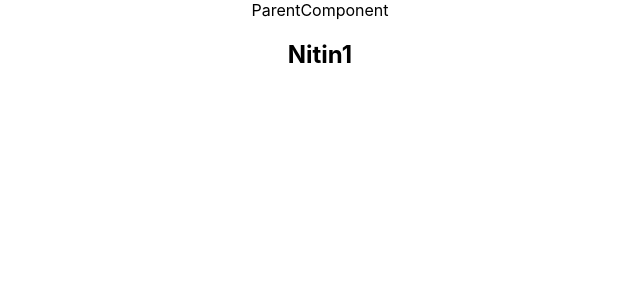
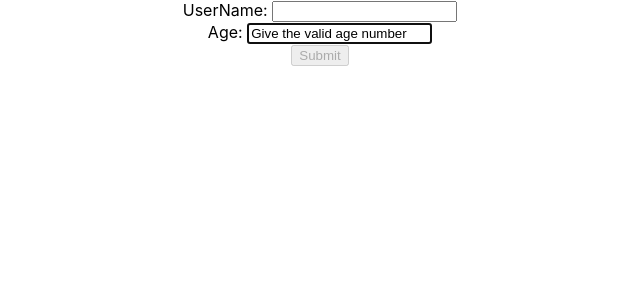
Before and after one commit to nitinbly84/hello-world, a React (Create React App) app: page / in a window 1280 px wide. Shown: the top 300 px of the page, without its empty margins (320-960 px from the left). Built offline with nearby package versions, Linux system fonts and the light colour scheme.

Commit message:
Updated for ref

```diff
--- a/src/App.js
+++ b/src/App.js
@@ -8,10 +8,11 @@ import CustomEvent from './components/EventHandling'
 import ParentComponent from './parentChildComponents/ParentComponent';
 import NamesList from './listingComponents/Listing'
 import CssProcessor from './components/CSSComponent'
-import NormalForm from './components/FormProcess';
+import NormalForm from './formWithRefComponents/FormProcess';
 import LifecycleA from './components/LifecycleComponent';
 import FragmentSample2, { FragmentSample } from './components/Fragment'
 import Parent from './pureComponents/Parent'
+import RefForm from './formWithRefComponents/RefForm';
 
 // https://codesandbox.io/p/sandbox/00254q4n6p?file=%2Fsrc%2Findex.js
 
@@ -24,8 +25,9 @@ function App() {
     // To format the code, select the code to format & press Ctrl+K then Ctrl+F
     return (
         <div className="App">
-            <Parent />
-            {/*<FragmentSample2 />
+            <RefForm />
+            {/*<Parent />
+            <FragmentSample2 />
             <LifecycleA name='props'/>
             <NormalForm />
             <CssProcessor position={1} name={'primary'}/>
--- /dev/null
+++ b/src/formWithRefComponents/RefForm.js
@@ -0,0 +1,103 @@
+import React, { Component } from 'react'
+
+class RefForm extends Component {
+
+    constructor() {
+        super();
+        this.state = {
+            userName: "",
+            age: "",
+            disableSubmit: true,
+            // this is bit older way
+            callBackRef: null
+        }
+        // creating reference to use it to attach to some element in render() & then later call focus()
+        // to put focus on the elelment when the page is rendered
+        this.focusRef = React.createRef()
+
+        // React.createRef() creates a wrapper object around the element it is pointed to
+        // & then that elelment is referred by 'current'
+        // but setCallBackRef arrow function is attached to the element itself & that element is passed
+        // & so that element can be referred directly without using 'current'
+        this.setCallBackRef = element => {
+            this.callBackRef = element
+        }
+    }
+
+    updateUserEvent = event => {
+        this.setState(
+            {
+                userName: event.target.value
+            }
+        )
+    }
+
+    updateAgeEvent = event => {
+        this.disableSubmitButton(event.target.value)
+        this.setState(
+            {
+                age: event.target.value
+            }
+        )
+    }
+
+    disableSubmitButton(data) {
+        let result = false
+        // +data converts to Number & if not possible then gives NaN & then isNaN() checks the same.
+        if (isNaN(+data) || (+data) < 1 || (+data) > 100)
+            result = true
+
+        this.setState({
+            disableSubmit: result
+        })
+        return result
+    }
+
+    // if need to fetch the submitted form data then update those values to state or one can read only one element
+    // to which ref is attached
+    processData = event => {
+        // we can use ref to read the value of the element it is attached to
+        alert(`Hello ${this.focusRef.current.value}. Your age is ${this.state.age}`)
+        // It prevents the page refresh after 'Submit', else input data will not be seen on refreshed page
+        event.preventDefault()
+    }
+
+    componentDidMount() {
+        // focus() is called here as componentDidMount() is called after render()
+        // In render(), we associate focusRef to some entity else it will be null & will throw error
+        this.focusRef.current.focus()
+
+        // it will override the above action
+        // below condition is used to make sure that focus() is not call on null, causing error
+        // if callBackRef is not used then it will be null & without below condition focus() will be called on null
+        if (this.callBackRef)
+            this.callBackRef.focus()
+    }
+
+    componentWillUnmount() {
+        console.log('Component is unmounted....')
+    }
+
+
+    render() {
+        // destructuring the state object & now userName can be used instead of this.state.userName
+        const { userName, age } = this.state
+
+        // one can use autofocus but it will be overridden by any ref used for other element for the focus,
+        // as it will be done via componentDidMount() which executes after render() & autofocus will be overridden
+        return (
+            <form onSubmit={this.processData}>
+                <label>UserName: </label>
+                <input type="text" value={this.state.userName} onChange={this.updateUserEvent} ref={this.focusRef}></input>
+                <br />
+                <label>Age: </label>
+                <input type="text" defaultValue="Give the valid age number" onChange={this.updateAgeEvent} ref={this.setCallBackRef} ></input>
+                <div>
+                    <button type="submit" disabled={this.state.disableSubmit}>Submit</button>
+                </div>
+            </form>
+        )
+    }
+}
+
+export default RefForm
```
Also changed, not shown: src/formWithRefComponents/FormProcess.js (renamed from src/components/FormProcess.js).
